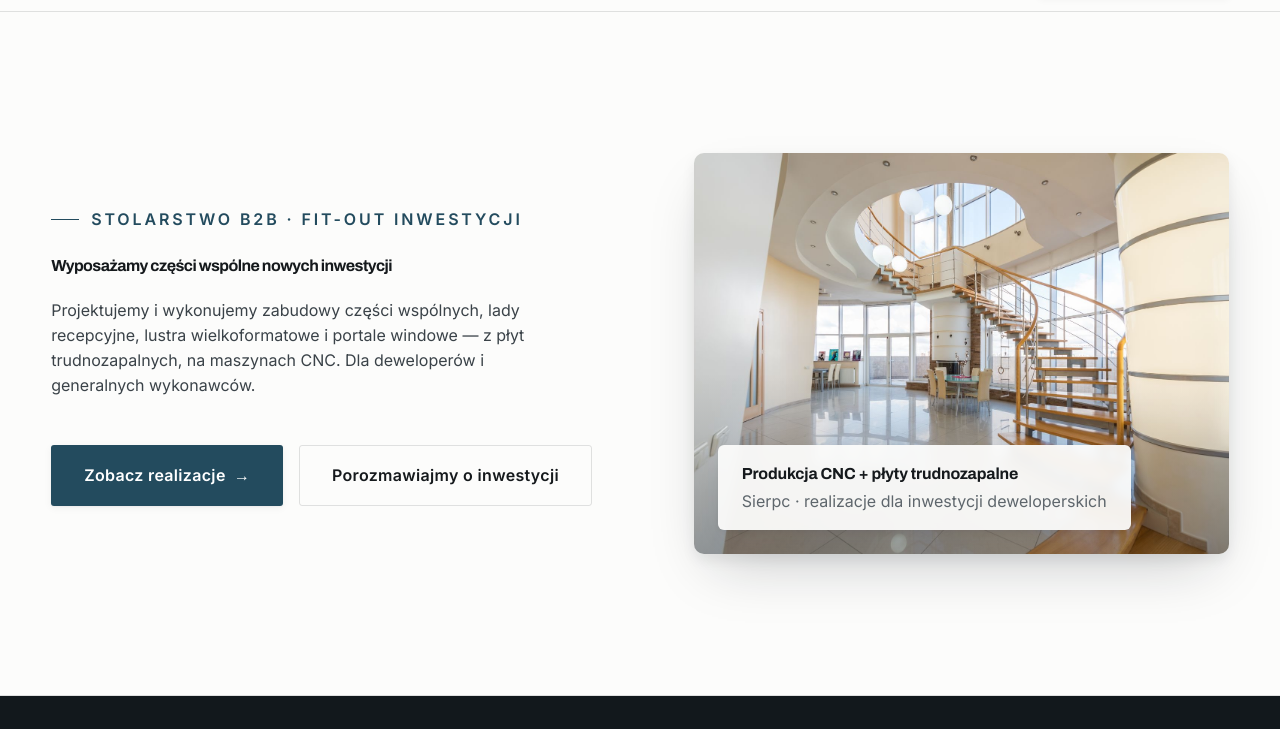
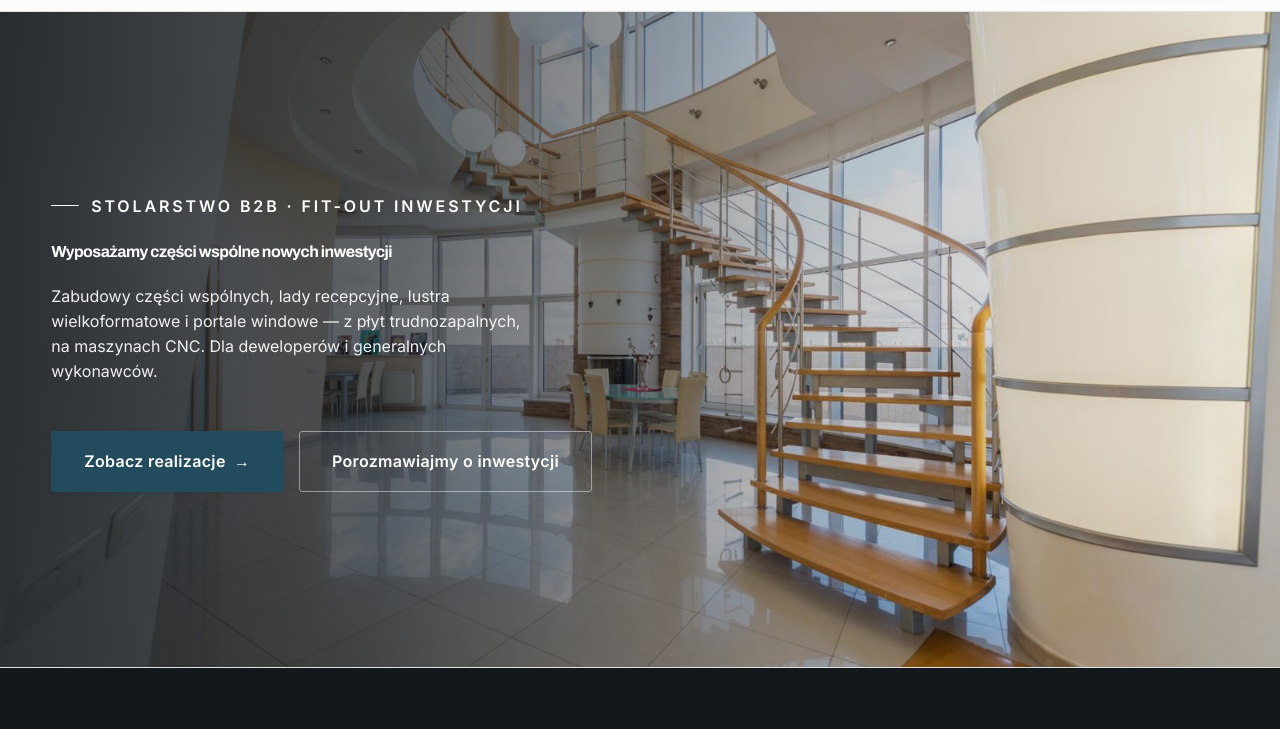
Before and after one commit to kris20032/stolbasz-stolarstwo, a plain HTML site: page index.html in a window 1280 px wide. Shown: the part 61-790 px from the top of the page. Drawn offline with Linux system fonts and the light colour scheme.

Commit message:
Strona glowna: duzy kinowy hero (pelnoszerokosciowy, tekst na zdjeciu)

```diff
--- a/assets/styles.css
+++ b/assets/styles.css
@@ -143,6 +143,24 @@ p{max-width:65ch}
   border-radius:var(--r-md);padding:var(--space-4) var(--space-5);box-shadow:var(--sh-md);max-width:78%}
 .hero-badge strong{display:block;font-family:var(--font-display);font-size:1rem;letter-spacing:-.01em}
 .hero-badge span{font-size:var(--text-sm);color:var(--muted)}
+
+/* ---------- HERO duży / kinowy (strona główna) ---------- */
+.hero-cine{position:relative;min-height:clamp(560px,82vh,840px);display:flex;align-items:center;overflow:hidden;border-bottom:var(--hairline)}
+.hero-cine>img{position:absolute;inset:0;width:100%;height:100%;object-fit:cover;z-index:0}
+.hero-cine::after{content:"";position:absolute;inset:0;z-index:1;
+  background:linear-gradient(95deg,rgba(13,18,23,.86) 0%,rgba(13,18,23,.64) 32%,rgba(13,18,23,.24) 62%,rgba(13,18,23,.04) 100%)}
+.hero-cine .wrap{position:relative;z-index:2;padding-block:var(--space-8)}
+.hero-cine .hero-copy{max-width:660px}
+.hero-cine .eyebrow{color:#fff;margin-bottom:var(--space-5)}
+.hero-cine .eyebrow::before{background:#fff}
+.hero-cine h1{color:#fff;margin-bottom:var(--space-5);font-size:clamp(2.9rem,2rem+4.4vw,5.2rem)}
+.hero-cine .lead{color:rgba(255,255,255,.92);max-width:48ch;margin-bottom:var(--space-7)}
+.hero-cine .hero-actions{display:flex;flex-wrap:wrap;gap:var(--space-4)}
+@media(max-width:680px){
+  .hero-cine{min-height:clamp(520px,76vh,640px);align-items:flex-end}
+  .hero-cine::after{background:linear-gradient(0deg,rgba(13,18,23,.9) 6%,rgba(13,18,23,.45) 55%,rgba(13,18,23,.25) 100%)}
+  .hero-cine .wrap{padding-bottom:var(--space-9)}
+}
 
 /* full-bleed hero variant (podstrony) */
 .pagehead{position:relative;min-height:46vh;display:flex;align-items:flex-end;overflow:hidden;border-bottom:var(--hairline)}
--- a/index.html
+++ b/index.html
@@ -8,7 +8,7 @@
 <link rel="preconnect" href="https://fonts.googleapis.com">
 <link rel="preconnect" href="https://fonts.gstatic.com" crossorigin>
 <link href="https://fonts.googleapis.com/css2?family=Archivo:wght@500;600;700;800&family=Inter:wght@400;500;600;700&display=swap" rel="stylesheet">
-<link rel="stylesheet" href="assets/styles.css?v=3">
+<link rel="stylesheet" href="assets/styles.css?v=4">
 </head>
 <body>
 
@@ -31,23 +31,17 @@
   </div>
 </header>
 
-<!-- HERO -->
-<section class="hero">
-  <div class="wrap hero-grid">
-    <div class="hero-copy reveal">
+<!-- HERO (duży / kinowy) -->
+<section class="hero-cine">
+  <img src="img/hero.jpg" alt="Nowoczesna część wspólna inwestycji — hol z atrium i klatką schodową">
+  <div class="wrap">
+    <div class="hero-copy">
       <span class="eyebrow">Stolarstwo B2B · fit-out inwestycji</span>
       <h1>Wyposażamy części wspólne nowych inwestycji</h1>
-      <p class="lead">Projektujemy i wykonujemy zabudowy części wspólnych, lady recepcyjne, lustra wielkoformatowe i portale windowe — z płyt trudnozapalnych, na maszynach CNC. Dla deweloperów i generalnych wykonawców.</p>
+      <p class="lead">Zabudowy części wspólnych, lady recepcyjne, lustra wielkoformatowe i portale windowe — z płyt trudnozapalnych, na maszynach CNC. Dla deweloperów i generalnych wykonawców.</p>
       <div class="hero-actions">
         <a href="realizacje.html" class="btn btn-accent">Zobacz realizacje <span class="arr">→</span></a>
-        <a href="kontakt.html" class="btn btn-ghost">Porozmawiajmy o inwestycji</a>
-      </div>
-    </div>
-    <div class="hero-art reveal">
-      <img src="img/hero.jpg" alt="Nowoczesna część wspólna inwestycji — hol z atrium i klatką schodową">
-      <div class="hero-badge">
-        <strong>Produkcja CNC + płyty trudnozapalne</strong>
-        <span>Sierpc · realizacje dla inwestycji deweloperskich</span>
+        <a href="kontakt.html" class="btn btn-ghost" style="color:#fff;border-color:rgba(255,255,255,.45)">Porozmawiajmy o inwestycji</a>
       </div>
     </div>
   </div>
@@ -178,6 +172,6 @@
   </div>
 </footer>
 
-<script src="assets/main.js?v=3"></script>
+<script src="assets/main.js?v=4"></script>
 </body>
 </html>
```
Also changed, not shown: kontakt.html (+2 -2 lines), o-firmie.html (+2 -2 lines), realizacje.html (+2 -2 lines), zakres.html (+2 -2 lines).
